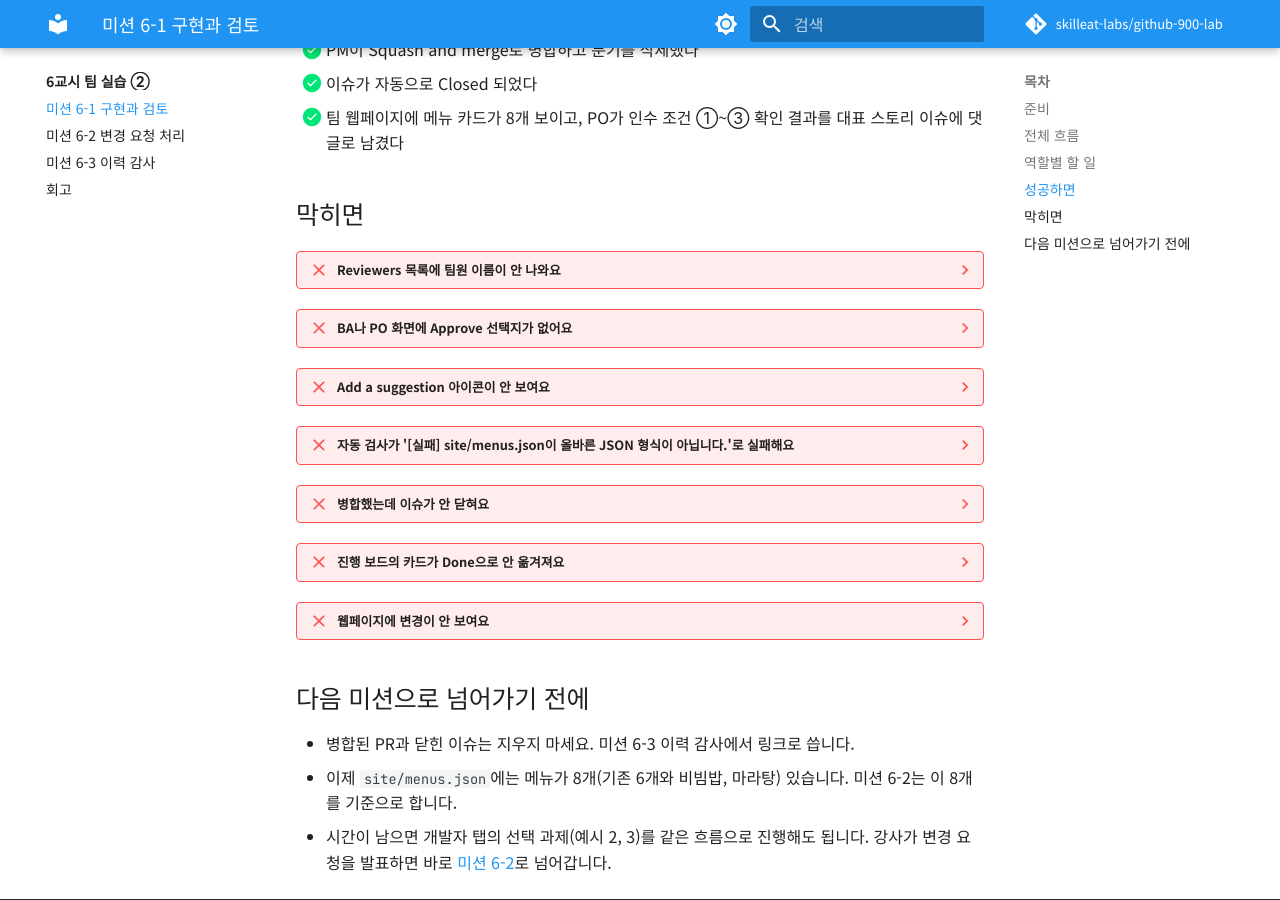
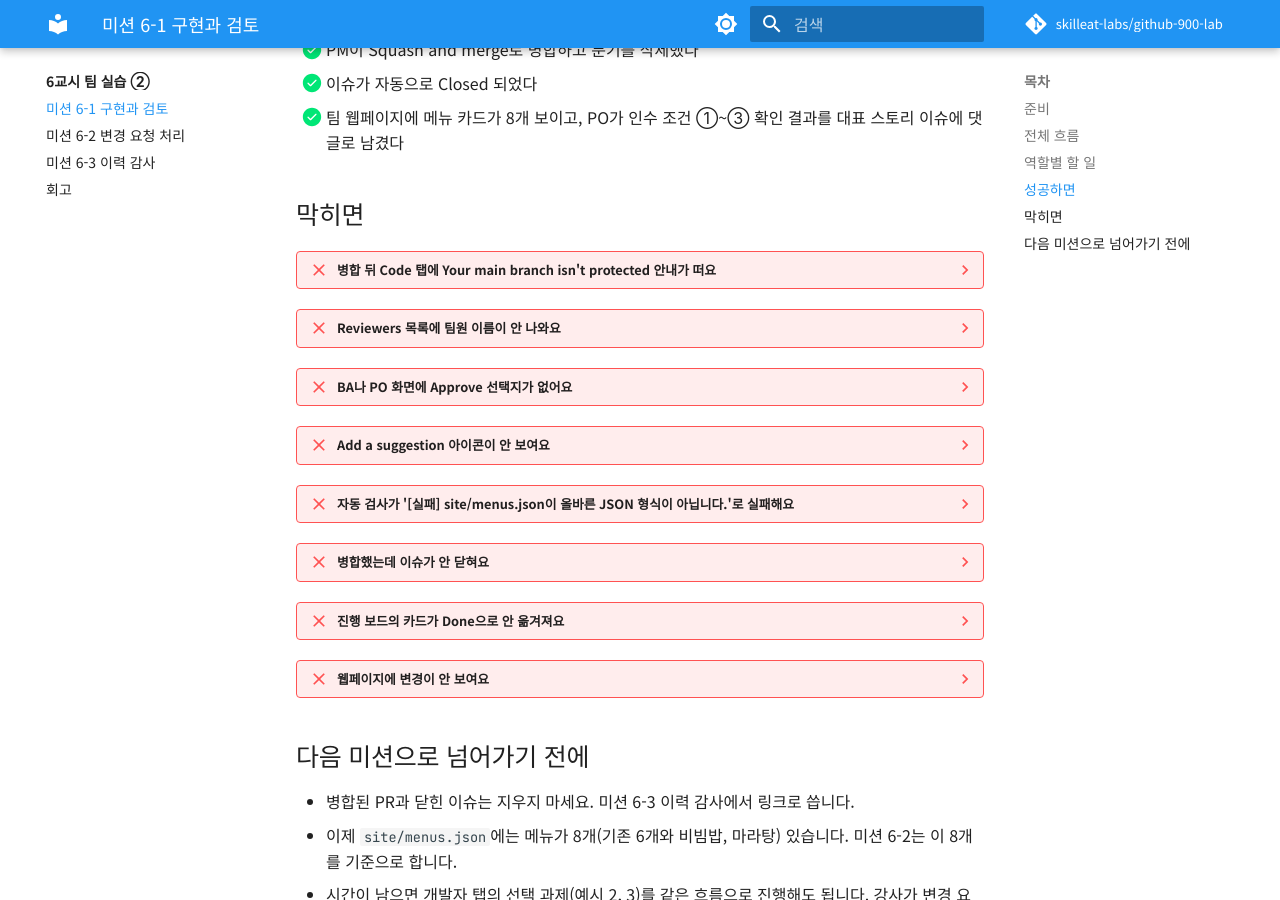
Before and after one commit to hyongsu/github-900-lab, an MkDocs documentation site: the page built from docs/class6/mission-1.md, in a window 1280 px wide and 900 px high, scrolled down 5590 px. Built offline with MkDocs 1.6.1 and Material for MkDocs 9.7.7, drawn with Linux system fonts in a browser that asks for light colours; comment, search, counter and statistics services are not loaded; part of the change alters nothing that is shown.

Commit message:
6-1 막히면: Your main branch isn't protected 안내 설명
Co-Authored-By: Claude Opus 5.5 <noreply@anthropic.com>

```diff
--- a/docs/class6/mission-1.md
+++ b/docs/class6/mission-1.md
@@ -395,6 +395,9 @@ flowchart TB
 
 ## 막히면
 
+??? failure "병합 뒤 Code 탭에 Your main branch isn't protected 안내가 떠요"
+    GitHub가 리포지토리 주인(PO)에게 보여 주는 **추천 안내**입니다. 협업자가 생기고 PR이 병합되기 시작하면 "main을 보호하는 규칙을 만들어 보세요"라고 권합니다. 오류가 아닙니다. 지금은 **Dismiss**(닫기)를 누르거나 그대로 둡니다. **Protect this branch**는 누르지 않습니다. main 보호 규칙은 7교시 실습 7-2에서 팀이 함께 만듭니다.
+
 ??? failure "Reviewers 목록에 팀원 이름이 안 나와요"
     팀원이 협력자 초대를 아직 수락하지 않은 경우입니다. PO가 **Settings** → **Collaborators**에서 상태를 확인하고, 팀원은 메일이나 `https://github.com/notifications`에서 초대를 수락합니다.
 
```
